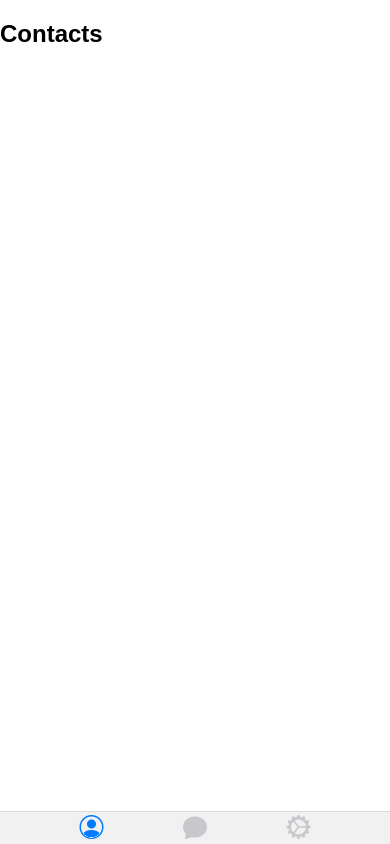
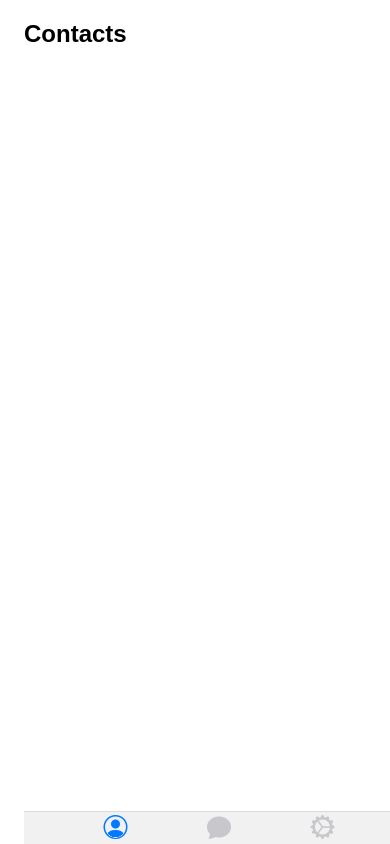
Before and after one commit to TheBlueOompaLoompa/open-chat, a website: page public/contacts.html in a window 390 px wide. Drawn offline with Linux system fonts and the light colour scheme; files whose address does not match are found by name.

Commit message:
Update css with margin on the left

```diff
--- a/public/css/global.css
+++ b/public/css/global.css
@@ -3,3 +3,9 @@ body {
     margin: 0;
     background-attachment: fixed;
 }
+
+@media ( max-width: 800px ) {
+    body {
+        margin-left:24px;
+    }
+}
```
